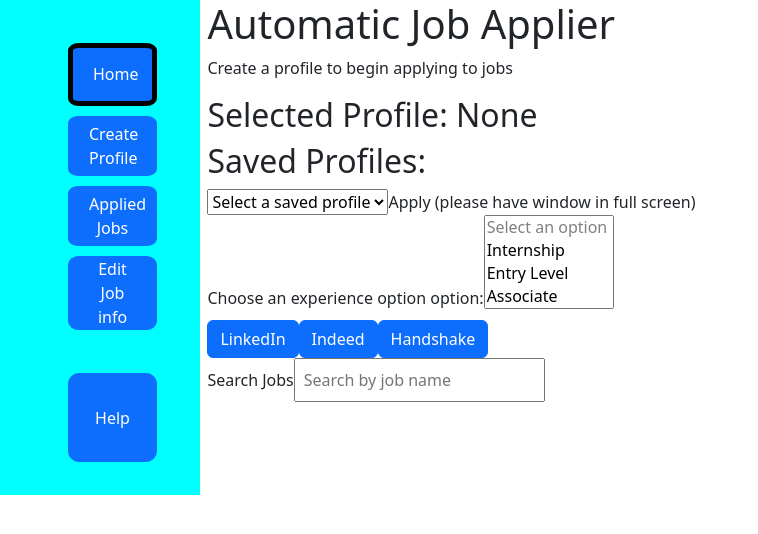
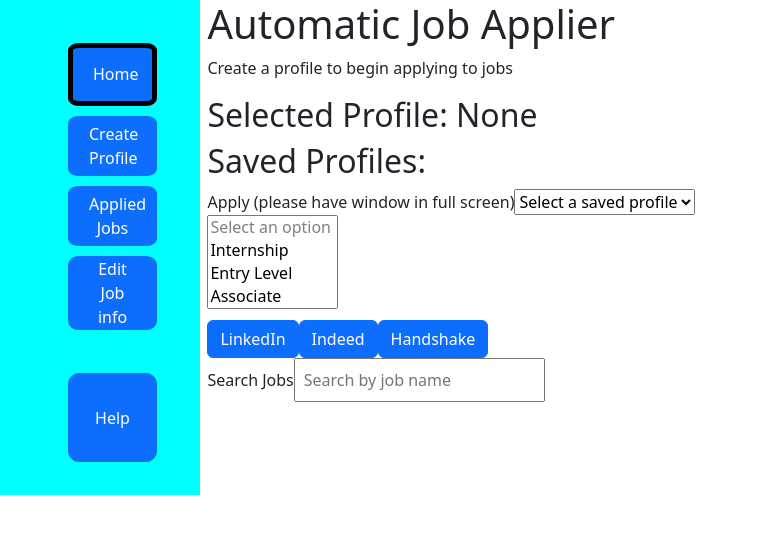
Before and after one commit to agene0001/job-applier-extension, a React (Create React App) app: page / in a window 1280 px wide. Shown: the top 534 px of the page, without its empty margins (0-758 px from the left). Built offline with nearby package versions, Linux system fonts and the light colour scheme.

Commit message:
initial commit

```diff
--- a/js/content.ts
+++ b/js/content.ts
@@ -622,7 +622,7 @@ class LinkedInFacade extends facade {
 
     getJobs(): Promise<Element[]> {
         return new Promise((resolve, reject) => {
-            const jobsContainer = document.querySelector("ul.scaffold-layout__list-container");
+            const jobsContainer = document.querySelector(".scaffold-layout__list");
             if (!jobsContainer) {
                 console.log("Jobs container not found.");
                 reject("No jobs found.");
--- a/src/homepage.tsx
+++ b/src/homepage.tsx
@@ -67,19 +67,26 @@ const HomePage = () => {
                 <p>Create a profile to begin applying to jobs</p>
                 <h2>Selected Profile: None</h2>
                 <h2>Saved Profiles:</h2>
+
+                <label>Apply (please have window in full screen)</label>
                 <select onChange={handleProfileSelect} value={selectedProfileName}>
                     <option value="" disabled>Select a saved profile</option>
                     {savedProfiles.map((profile, index) => (
                         <option key={index} value={profile.profileName}>{profile.profileName}</option>))}
                 </select>
-                <label>Apply (please have window in full screen)</label>
-                <label htmlFor="experience">Choose an experience option option:</label>
-                <select multiple id="experience" name="options"
-                        onChange={(event) => {
-                    const selectedValues = Array.from(event.target.selectedOptions, (option) => option.value);
-                    setExperienceLevel(selectedValues); // Update state with selected values
-                }} value={experienceLevel}>
-                    <option value="" disabled selected>Select an option</option>
+
+                <select
+                    multiple
+                    id="experience"
+                    name="options"
+                    onChange={(event) => {
+                        const selectedValues = Array.from(event.target.selectedOptions, (option) => option.value);
+                        setExperienceLevel(selectedValues); // Update state with selected values
+                    }}
+                    value={experienceLevel}
+                >
+                    <option value="" disabled>Select an option</option>
+                    {/* This line isn't needed for multiple selects */}
                     <option value="1">Internship</option>
                     <option value="2">Entry Level</option>
                     <option value="3">Associate</option>
@@ -87,6 +94,7 @@ const HomePage = () => {
                     <option value="5">Director</option>
                     <option value="6">Executive</option>
                 </select>
+
                 <div className='job-board-section'>
                     <button className='btn btn-primary' onClick={() => pageClick("linkedin")}>LinkedIn</button>
                     <button className='btn btn-primary' onClick={() => pageClick("indeed")}>Indeed</button>
```
